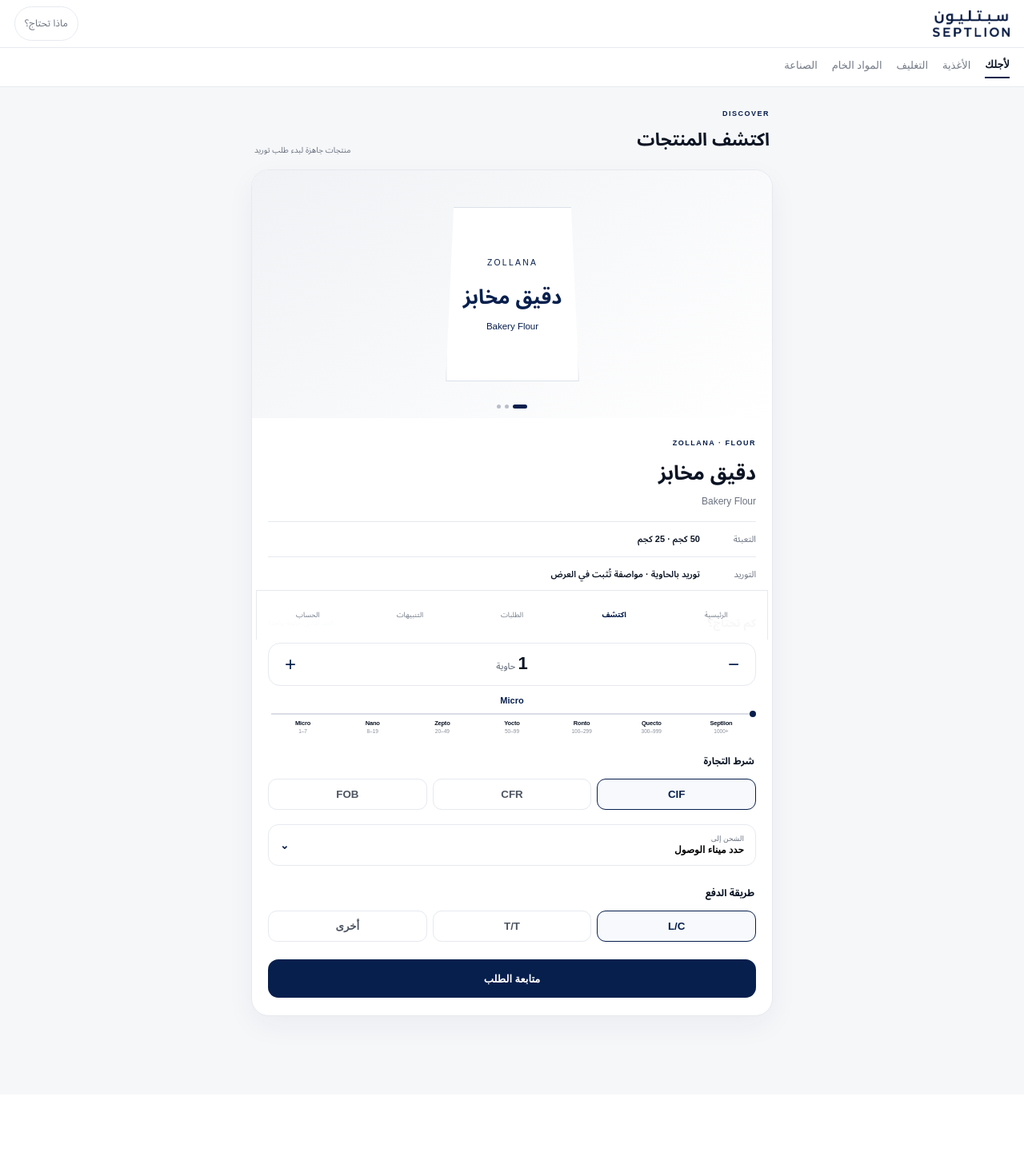
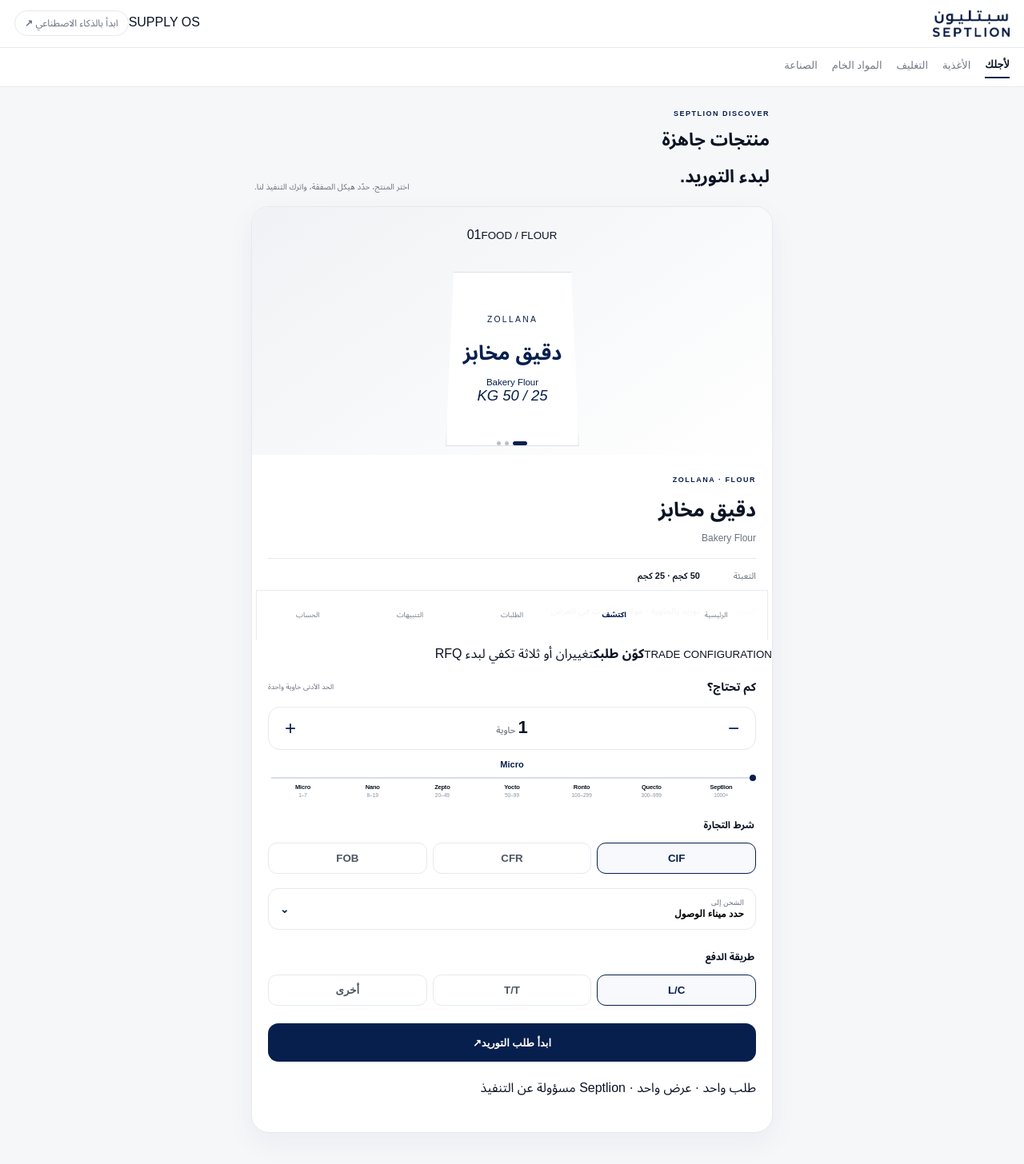
Before and after one commit to moaztepia-tech/Septlion-, a Next.js app in the folder apps/web/: page /discover in a window 1280 px wide. Shown: the top 1456 px of the page at 80% size. Before the commit the page ends 1369 px from the top, so only its background shows below. Built offline with nearby package versions, Linux system fonts and the light colour scheme.

Commit message:
design: restructure Discover for premium V2 hierarchy

```diff
--- a/apps/web/app/discover/page.tsx
+++ b/apps/web/app/discover/page.tsx
@@ -63,15 +63,15 @@ export default function DiscoverPage(){
   router.push('/require?source=feed');
  }
  return <main className="v1-app" dir="rtl">
-  <header className="v1-topbar"><a href="/" className="v1-wordmark" aria-label="Septlion"><img src="/brand/septlion-wordmark-navy.png" alt="Septlion"/></a><a className="v1-home-ai" href="/require">ماذا تحتاج؟</a></header>
+  <header className="v1-topbar"><a href="/" className="v1-wordmark" aria-label="Septlion"><img src="/brand/septlion-wordmark-navy.png" alt="Septlion"/></a><div className="v2-top-actions"><span>SUPPLY OS</span><a className="v1-home-ai" href="/require">ابدأ بالذكاء الاصطناعي <b>↗</b></a></div></header>
   <div className="v1-tabs" role="tablist"><button className="active">لأجلك</button><button>الأغذية</button><button>التغليف</button><button>المواد الخام</button><button>الصناعة</button></div>
   <section className="v1-feed">
-   <div className="v1-section-head"><div><small>DISCOVER</small><h1>اكتشف المنتجات</h1></div><span>منتجات جاهزة لبدء طلب توريد</span></div>
+   <div className="v1-section-head"><div><small>SEPTLION DISCOVER</small><h1>منتجات جاهزة<br/>لبدء التوريد.</h1></div><span>اختر المنتج، حدّد هيكل الصفقة، واترك التنفيذ لنا.</span></div>
    <article className="v1-product">
-    <div className="v1-product-visual"><div className="v1-bag"><span>ZOLLANA</span><b>{product.name}</b><small>{product.en}</small></div><div className="v1-pager">{products.map((_,i)=><button key={i} aria-label={'product '+(i+1)} className={i===active?'active':''} onClick={()=>{setActive(i);setCount(1)}}/> )}</div></div>
+    <div className="v1-product-visual"><div className="v2-visual-meta"><span>01</span><small>FOOD / FLOUR</small></div><div className="v1-bag"><span>ZOLLANA</span><b>{product.name}</b><small>{product.en}</small><em>25 / 50 KG</em></div><div className="v1-pager">{products.map((_,i)=><button key={i} aria-label={'product '+(i+1)} className={i===active?'active':''} onClick={()=>{setActive(i);setCount(1)}}/> )}</div></div>
     <div className="v1-product-copy"><small>{product.eyebrow}</small><h2>{product.name}</h2><p>{product.en}</p><dl><div><dt>التعبئة</dt><dd>{product.pack}</dd></div><div><dt>التوريد</dt><dd>{product.note}</dd></div></dl></div>
 
-    <div className="v1-config">
+    <div className="v2-config-head"><small>TRADE CONFIGURATION</small><b>كوّن طلبك</b><span>تغييران أو ثلاثة تكفي لبدء RFQ</span></div><div className="v1-config">
      <div className="v1-label-row"><b>كم تحتاج؟</b><span>الحد الأدنى حاوية واحدة</span></div>
      <div className="v1-counter"><button onClick={()=>setCount(Math.max(1,count-1))}>−</button><strong>{count}<small> حاوية</small></strong><button onClick={()=>setCount(count+1)}>+</button></div>
      <div className="v1-scale-current">{scale}</div>
@@ -86,7 +86,7 @@ export default function DiscoverPage(){
 
      <fieldset className="v1-choice"><legend>طريقة الدفع</legend><div>{([['L/C','L/C'],['T/T','T/T'],['OTHER','أخرى']] as [Payment,string][]).map(([v,l])=><button key={v} className={payment===v?'selected':''} onClick={()=>setPayment(v)}>{l}</button>)}</div></fieldset>
 
-     <button className="v1-primary" onClick={startIdentity}>متابعة الطلب</button>
+     <button className="v1-primary" onClick={startIdentity}><span>ابدأ طلب التوريد</span><b>↗</b></button><p className="v2-assurance">طلب واحد · عرض واحد · Septlion مسؤولة عن التنفيذ</p>
     </div>
    </article>
   </section>
```
